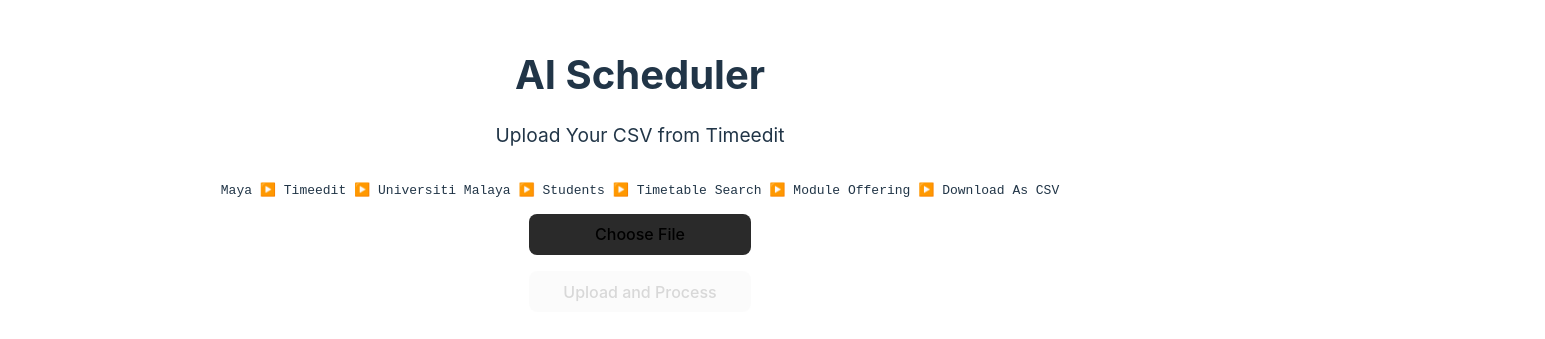
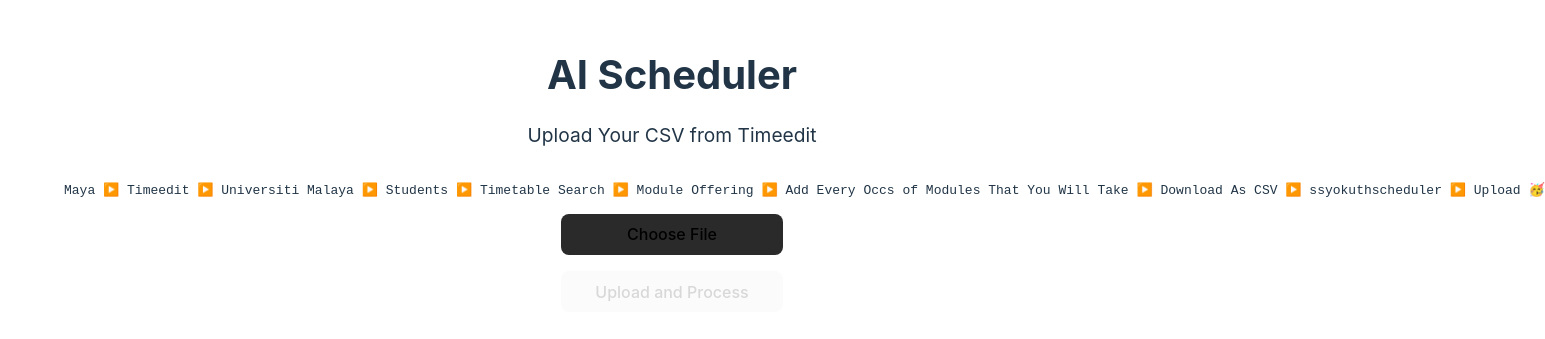
Before and after one commit to szeyu/aischeduler, a React (Vite) app: page / in a window 1280 px wide. Shown: the part 211-550 px from the top of the page, 1545 px wide, since content can reach past the window. Built offline with nearby package versions, Linux system fonts and the light colour scheme.

Commit message:
Update App.tsx

```diff
--- a/src/App.tsx
+++ b/src/App.tsx
@@ -48,8 +48,12 @@ const App: React.FC = () => {
         <h1>AI Scheduler</h1>
         <h2>Upload Your CSV from Timeedit</h2>
         {processedData.length == 0 && (
-        <pre>Maya ▶️ Timeedit ▶️ Universiti Malaya ▶️ Students ▶️
-          Timetable Search ▶️ Module Offering ▶️ Download As CSV</pre>
+          <pre>
+            Maya ▶️ Timeedit ▶️ Universiti Malaya ▶️ Students ▶️
+            Timetable Search ▶️ Module Offering ▶️
+            Add Every Occs of Modules That You Will Take ▶️
+            Download As CSV ▶️ ssyokuthscheduler ▶️ Upload 🥳
+          </pre>
         )}
         <CSVUploader onDataProcessed={handleDataProcessed} />
 
```
